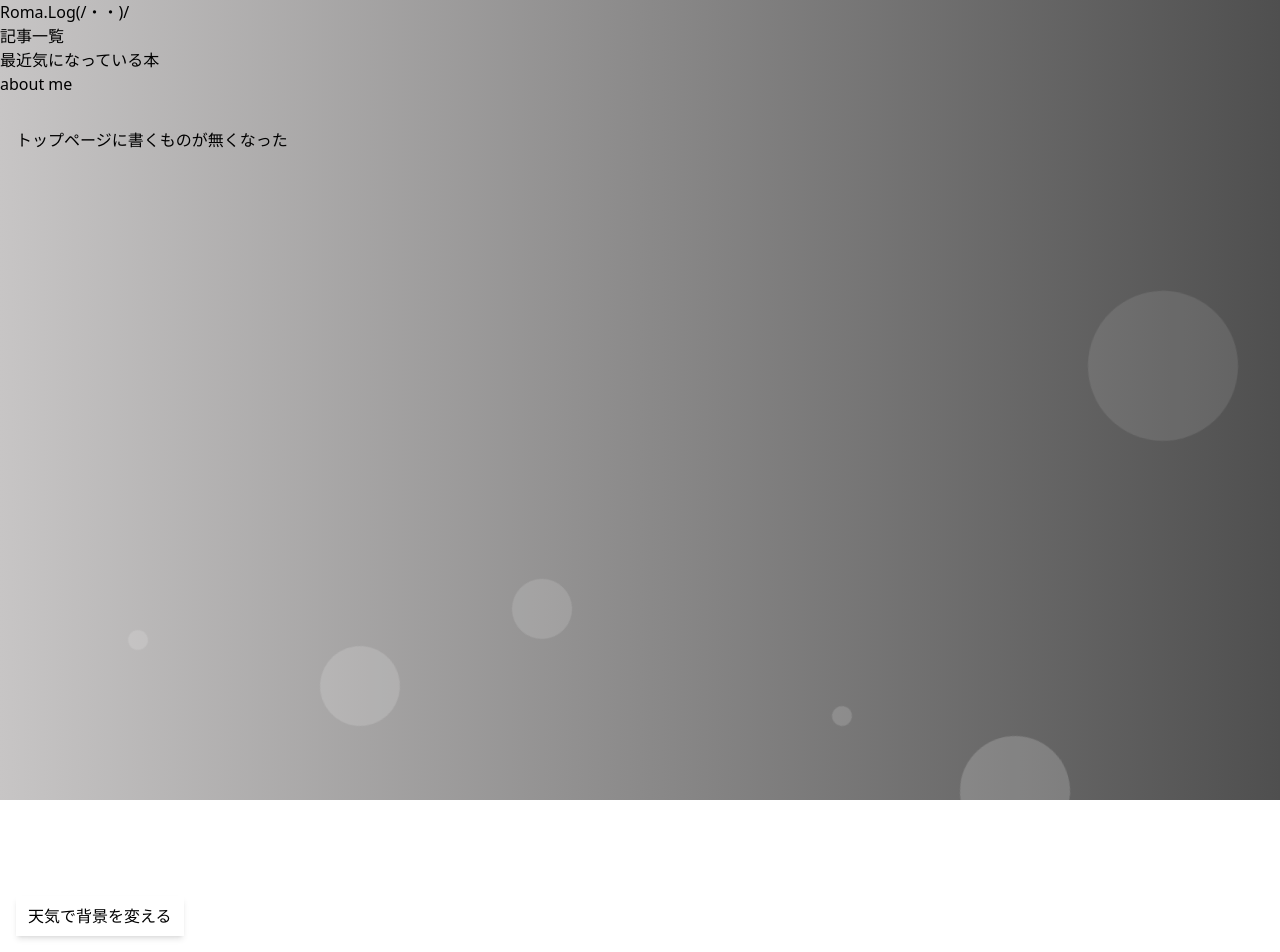
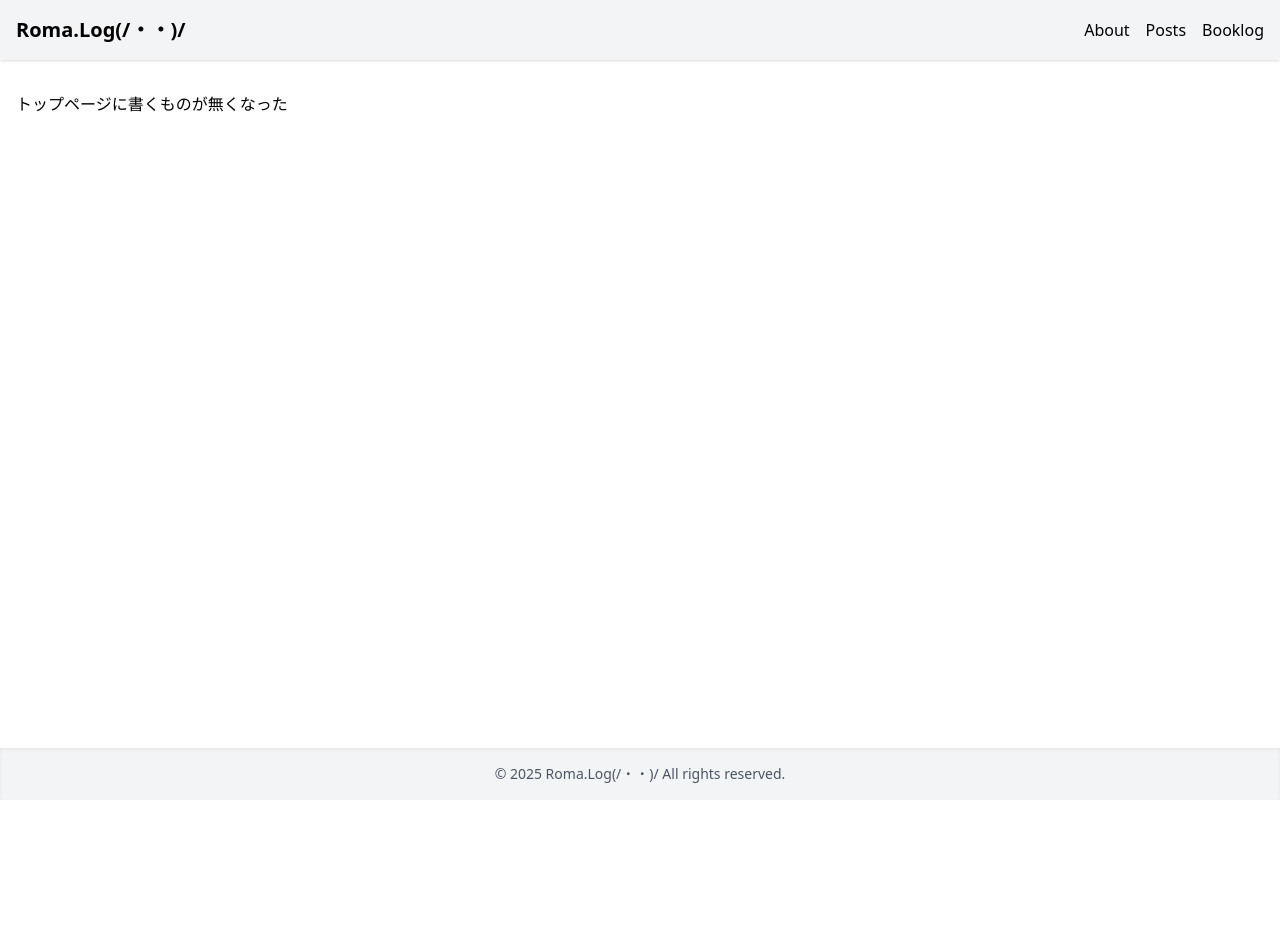
Before and after one commit to romanohu/roma-blog, a Next.js app in the folder my-app/: page / in a window 1280 px wide. Shown: the top 952 px of the page. After the commit the page ends 800 px from the top, so only its background shows below. Built offline with nearby package versions, Linux system fonts and the light colour scheme.

Commit message:
CSS振り直し

```diff
--- a/my-app/package.json
+++ b/my-app/package.json
@@ -10,6 +10,7 @@
     "postbuild": "next-sitemap"
   },
   "dependencies": {
+    "@headlessui/react": "^2.2.4",
     "gray-matter": "^4.0.3",
     "next": "^15.3.2",
     "next-sitemap": "^4.2.3",
--- a/my-app/src/app/layout.tsx
+++ b/my-app/src/app/layout.tsx
@@ -1,6 +1,5 @@
 import './globals.css'
 import Header from '@/components/header';
-import Background from '@/components/background';
 import Footer from '@/components/footer';
 
 
@@ -34,7 +33,6 @@ export default function RootLayout({ children }: { children: React.ReactNode })
           {children}
         </main>
 
-      <Background />
         <Footer />
       </body>
     </html>
--- a/my-app/src/components/background.css
+++ /dev/null
@@ -1,139 +0,0 @@
-.weather-clear {
-  background: linear-gradient(to left, #87ceeb, #f0e68c); /* 青空 */
-}
-
-.weather-cloudy {
-  background: linear-gradient(to left, #5b5b72, #a4a4cc); /* 曇り */
-}
-
-.weather-rainy {
-  background: linear-gradient(to left, #193a7d, #5bf3f8); /* 雨 */
-}
-
-.weather-snow {
-  background: linear-gradient(to left, #ffffff, #dcdcdc); /* 雪 */
-}
-
-.weather-default {
-  background: linear-gradient(to left, #4f4f4f, #c7c5c5); /* デフォルト */
-}
-
-
-
-
-/* Background */
-.area {
-  width: 100%;
-  height: 100vh;
-  z-index: -1;
-}
-
-
-/* Circles container */
-.circles {
-  position: absolute;
-  top: 0;
-  left: 0;
-  width: 100%;
-  height: 100%;
-  overflow: hidden;
-}
-
-/* Common styles for circles */
-.circle {
-  position: absolute;
-  display: block;
-  list-style: none;
-  background: rgba(255, 255, 255, 0.2);
-  bottom: -150px;
-  animation: animate 25s linear infinite;
-  border-radius: 50%;
-}
-
-/* Circle sizes and positions */
-.circle1 {
-  width: 80px;
-  height: 80px;
-  left: 25%;
-  animation-delay: 0s;
-}
-
-.circle2 {
-  width: 20px;
-  height: 20px;
-  left: 10%;
-  animation-delay: 2s;
-  animation-duration: 12s;
-}
-
-.circle3 {
-  width: 20px;
-  height: 20px;
-  left: 70%;
-  animation-delay: 4s;
-}
-
-.circle4 {
-  width: 60px;
-  height: 60px;
-  left: 40%;
-  animation-delay: 0s;
-  animation-duration: 18s;
-}
-
-.circle5 {
-  width: 20px;
-  height: 20px;
-  left: 65%;
-  animation-delay: 0s;
-}
-
-.circle6 {
-  width: 110px;
-  height: 110px;
-  left: 75%;
-  animation-delay: 3s;
-}
-
-.circle7 {
-  width: 150px;
-  height: 150px;
-  left: 35%;
-  animation-delay: 7s;
-}
-
-.circle8 {
-  width: 25px;
-  height: 25px;
-  left: 50%;
-  animation-delay: 15s;
-  animation-duration: 45s;
-}
-
-.circle9 {
-  width: 15px;
-  height: 15px;
-  left: 20%;
-  animation-delay: 2s;
-  animation-duration: 35s;
-}
-
-.circle10 {
-  width: 150px;
-  height: 150px;
-  left: 85%;
-  animation-delay: 0s;
-  animation-duration: 11s;
-}
-
-/* Animation */
-@keyframes animate {
-  0% {
-    transform: translateY(0) rotate(0deg);
-    opacity: 1;
-  }
-  100% {
-    transform: translateY(-1000px) rotate(720deg);
-    opacity: 0;
-  }
-}
--- a/my-app/src/components/background.tsx
+++ /dev/null
@@ -1,55 +0,0 @@
-'use client';
-import { useState } from 'react';
-import './background.css';
-
-export default function Background() {
-  const [weather, setWeather] = useState<string | null>(null);
-
-  const fetchWeather = async () => {
-    try {
-      const res = await fetch('https://wttr.in/Tsukuba?format=j1');
-      const data = await res.json();
-      const condition = data.current_condition[0].weatherDesc[0].value;
-      setWeather(condition);
-    } catch (err) {
-      console.error('天気取得に失敗:', err);
-    }
-  };
-
-  const getWeatherClass = () => {
-    if (!weather) return 'weather-default';
-    if (weather.includes('Sunny')) return 'weather-clear';
-    if (weather.includes('cloud') || weather.includes('Cloud')) return 'weather-cloudy';
-    if (weather.includes('rain') || weather.includes('Rain')) return 'weather-rainy';
-    if (weather.includes('snow') || weather.includes('Snow')) return 'weather-snow';
-    return 'weather-default';
-  };
-
-  return (
-    <div className="relative w-full h-screen">
-      {/* ボタンは relative 上で z-index 高くして表示 */}
-      <button
-        onClick={fetchWeather}
-        className="absolute bottom-4 left-4 z-20 px-3 py-2  text-black shadow-md"
-      >
-        天気で背景を変える
-      </button>
-
-      {/* 背景 */}
-      <div className={`area fixed inset-0 w-full h-full ${getWeatherClass()} -z-10`}>
-        <ul className="circles relative w-full h-full overflow-hidden">
-          <li className="circle circle1"></li>
-          <li className="circle circle2"></li>
-          <li className="circle circle3"></li>
-          <li className="circle circle4"></li>
-          <li className="circle circle5"></li>
-          <li className="circle circle6"></li>
-          <li className="circle circle7"></li>
-          <li className="circle circle8"></li>
-          <li className="circle circle9"></li>
-          <li className="circle circle10"></li>
-        </ul>
-      </div>
-    </div>
-  );
-}
--- a/my-app/src/components/footer.tsx
+++ b/my-app/src/components/footer.tsx
@@ -1,11 +1,9 @@
 export default function Footer() {
-    return (
-
-        <footer className="bg-black text-white text-center py-4 w-full">
-          <div className="mx-auto">
-          © {new Date().getFullYear()} Romanohu. All rights reserved.
-          </div>
-        </footer>
-
+  return (
+    <footer className="w-full bg-gray-100 py-4 mt-auto shadow-inner">
+      <div className="container mx-auto text-center text-sm text-gray-600 px-4">
+        &copy; {new Date().getFullYear()} Roma.Log(/・・)/ All rights reserved.
+      </div>
+    </footer>
   );
 }
--- a/my-app/src/components/header.tsx
+++ b/my-app/src/components/header.tsx
@@ -1,18 +1,16 @@
-import Link from "next/link"
-
-
-export default function Header(){
-    return(
-        <header>
-            <div>
-                <ul>
-                    <li><Link href={'/'}><div >Roma.Log(/・・)/</div></Link></li>
-                    <li><Link href={`/posts`}>記事一覧</Link></li>
-                    <li><Link href={'/booklog'}>最近気になっている本</Link></li>
-                    <li><Link href={`/about`}>about me</Link></li>
-                </ul>
-            </div>
-
-        </header>
-    );
+export default function Header() {
+  return (
+    <header className="w-full bg-gray-100 py-4 shadow">
+      <div className="container mx-auto flex justify-between items-center px-4">
+        <h1 className="text-xl font-bold">
+          <a href="/">Roma.Log(/・・)/</a>
+        </h1>
+        <nav className="flex gap-4">
+          <a className="hover:underline" href="/about">About</a>
+          <a className="hover:underline" href="/posts">Posts</a>
+          <a className="hover:underline" href="/booklog">Booklog</a>
+        </nav>
+      </div>
+    </header>
+  );
 }
--- a/my-app/src/components/imageCarousel.tsx
+++ /dev/null
@@ -1,42 +0,0 @@
-import fs from "fs";
-import path from "path";
-import Image from "next/image";
-
-
-
-export function getAllImages() {
-    const imagesDir = path.join(process.cwd(), "/public/images");
-    const filenames = fs.readdirSync(imagesDir);
-
-    const images = filenames
-        .filter((name) => name.endsWith(".jpg") || name.endsWith(".png") || name.endsWith(".JPG") || name.endsWith(".PNG"))
-        .map((filename) => {
-            const image = filename.replace(/\.(jpg|png|JPG|PNG)$/, "");
-            return {
-                image,
-                filename,
-            };
-        });
-    console.log(images);
-    return images;
-}
-
-export default function ImageCarousel(){
-    const images = getAllImages();
-    return (
-        <div className="w-full">
-
-            <div className="flex gap-4 py-4 overflow-x-auto">
-                {images.map((file) => (
-                    <div key={file.image} id={file.image} className="flex-shrink-0 w-64 h-40 rounded shadow #eecd90 flex items-center justify-center">
-                        <Image src={`/images/${file.filename}`}
-                        alt=""
-                        width={256}
-                        height={160}
-                        className="object-contain w-full h-full"/>
-                    </div>
-                ))}
-            </div>
-        </div>
-    );
-}
--- a/my-app/tailwind.config.js
+++ b/my-app/tailwind.config.js
@@ -6,5 +6,5 @@ module.exports = {
   theme: {
     extend: {},
   },
-  plugins: [require('@tailwindcss/typography'),],
+  plugins: [],
 }
```
Also changed, not shown: 2 other files (tests, documents, lock files or other folders).
